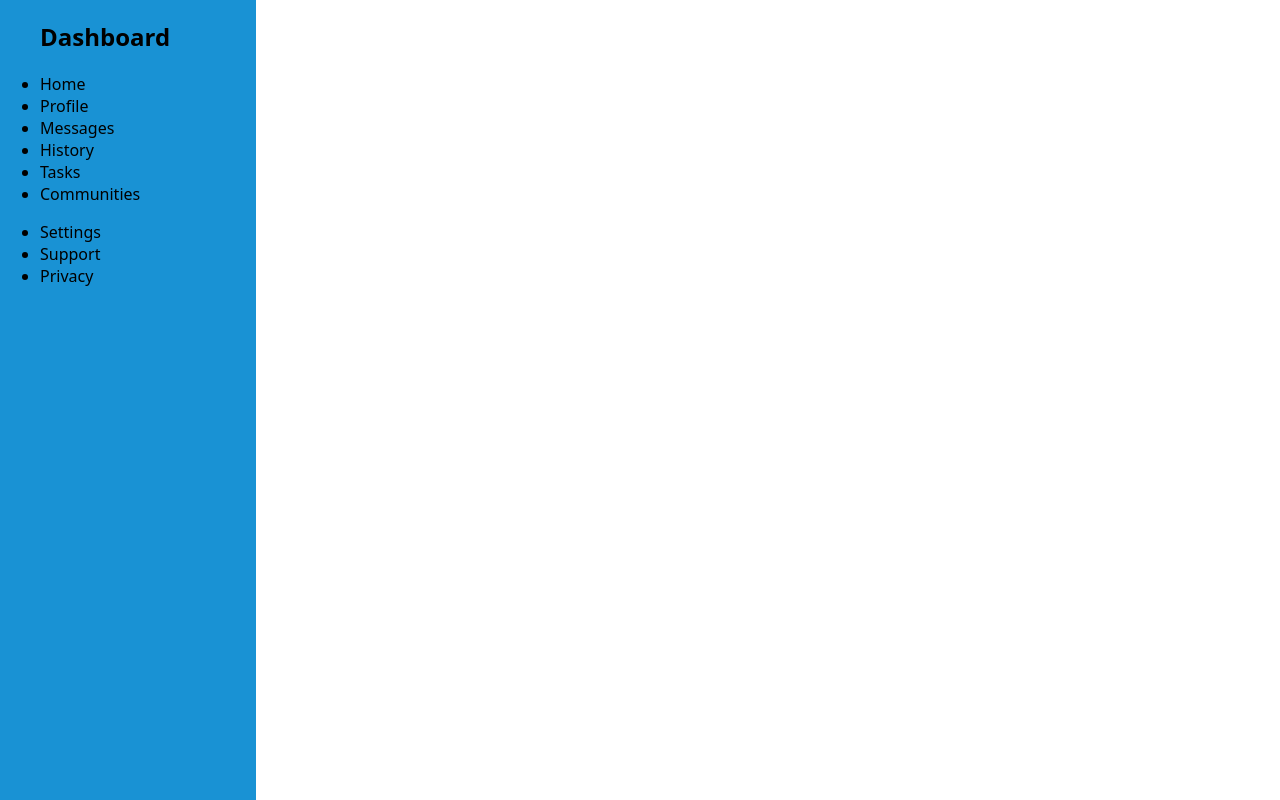
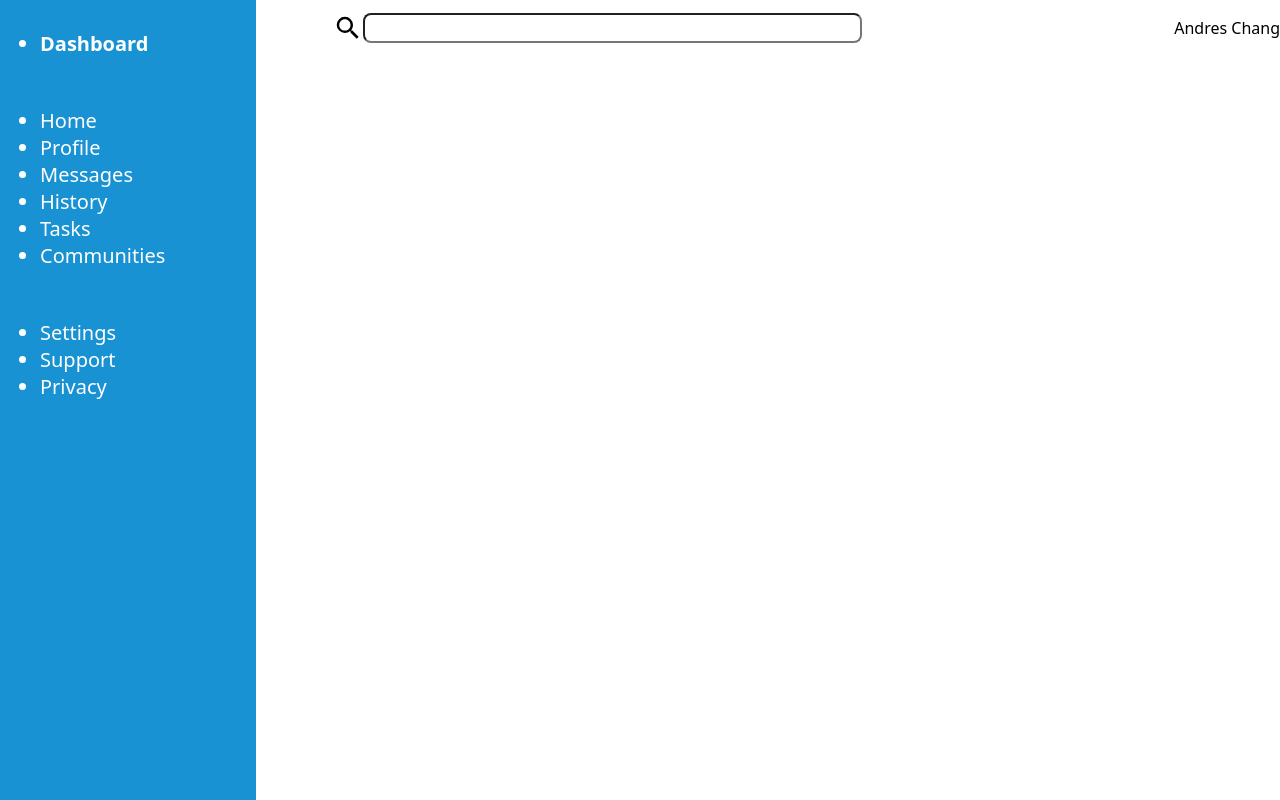
Before and after one commit to gnahc2305/admin-dashboard, a plain HTML site: page index.html in a window 1280 px wide. Drawn offline with Linux system fonts and the light colour scheme.

Commit message:
create search bar

```diff
--- a/index.html
+++ b/index.html
@@ -11,7 +11,11 @@
     <div class="container">
         <div class="sidebar">
             <div class="title">
-                <ul><h2>Dashboard</h2></ul>
+                <!-- <svg style="width:30px;height:30px" viewBox="0 0 24 24">
+                    <path fill="currentColor" d="M3 4V22C3 23.1 3.9 24 5 24H17V22H5V4H3M19 0H9C7.9 0 7 .9 7 2V18C7 19.1 7.9 20 9 20H19C20.1 20 21 19.1 21 18V2C21 .9 20.1 0 19 0M14.6 13.8L14 14.3L13.4 13.8C11.4 11.9 10 10.7 10 9.2C10 8 11 7 12.2 7C12.9 7 13.6 7.3 14 7.8C14.4 7.3 15.1 7 15.8 7C17 7 18 7.9 18 9.2C18 10.7 16.6 11.9 14.6 13.8Z" /> -->
+                </svg>
+                <ul><li>Dashboard</li></ul>
+
             </div>
 
             <div class="home">
@@ -34,6 +38,18 @@
             </div>
         </div>
 
+        <div class="searchbar">
+            <img src="/icons/search.svg" alt="">
+            <input type="text">
+        </div>
+
+        <div class="profile">
+            Andres Chang
+        </div>
+
+
+
+
     </div>
 
 
--- a/style.css
+++ b/style.css
@@ -25,8 +25,71 @@
     grid-column: 1 / 2;
     grid-row: 1 / 4;
     min-width: 190px;
-    /* height: 100vh; */
+    color: white;
+    /* display: grid;
+    grid-template-rows: 7% 33% 40%; */
+    /* grid-template-rows: 1fr 3fr 4fr; */
+    /* height: 80vh; */
     /* position: relative;
     top: 0;
     left: 0; */
 }
+
+.title {
+    /* text-align: center; */
+    font-size: 30px;
+    font-weight: bold;
+    /* list-style-image: url(/icons/cards.svg); */
+}
+
+.title svg {
+    margin-top: 10px;
+}
+
+/* .title svg {
+    width: 50px;
+    height: 50px;
+    color: white;
+} */
+
+.home {
+    margin: 50px 0px;
+}
+
+.sidebar ul li {
+    font-size: 20px;
+    /* list-style-image: url(/icons/cards.svg); */
+}
+
+/* .title ::marker {
+    height: 20px;
+    width: 30px;
+    font-size: 40px;
+} */
+
+.searchbar {
+    /* grid-column: 2 / 3; */
+    /* background-color: red; */
+    display: flex;
+    align-self: center;
+    justify-self: center;
+    width: 80%;
+}
+
+.searchbar input {
+    width: 80%;
+    /* flex: 1; */
+    border-radius: 8px;
+}
+
+.searchbar img {
+    height: 30px;
+    width: 30px;
+}
+
+.profile {
+    grid-column: 3 / 4;
+    /* background-color: brown; */
+    justify-self: end;
+    align-self: center;
+}
```
Also changed, not shown: icons/home.svg (deleted), icons/search.svg (added), 3 other files.
